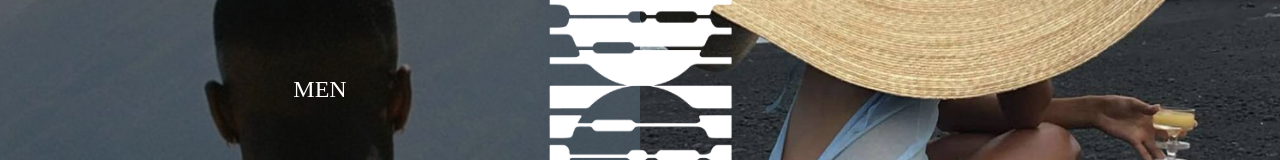
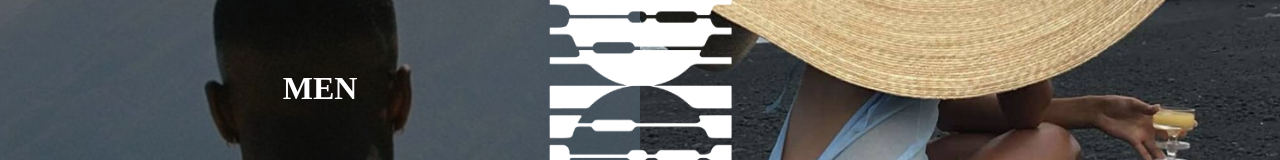
Before and after one commit to christiandp7/burnna-website, a React (Create React App) app: page / in a window 1280 px wide. Shown: the part 311-471 px from the top of the page. Built offline with nearby package versions, Linux system fonts and the light colour scheme.

Commit message:
UPDATE - Home all builded with CSS-in-JS

```diff
--- a/src/pages/Home/Home.jsx
+++ b/src/pages/Home/Home.jsx
@@ -2,6 +2,7 @@ import React, { useState, useEffect } from 'react'
 import { NavLink } from 'react-router-dom'
 import Grid from '@material-ui/core/Grid'
 import Box from '@material-ui/core/Box'
+import Typography from '@material-ui/core/Typography'
 import Link from '@material-ui/core/Link'
 import { makeStyles } from '@material-ui/core/styles'
 import { LazyLoadImage } from 'react-lazy-load-image-component'
@@ -10,31 +11,21 @@ import Fade from 'react-reveal/Fade'
 import menImg from '../../assets/images/home/men.jpg'
 import womenImg from '../../assets/images/home/women.jpg'
 import logo from '../../assets/images/isotype_white.png'
-import styles from './Home.module.scss'
 
-const CardMenu = ({ image, links }) => {
+const HeroCard = ({ image, links }) => {
 	const classes = useStyles()
-	const [showLinks, setShowLinks] = useState(false)
 
-	const handleMouseEnter = () => {
-		setShowLinks(true)
-	}
-	const handleMouseLeave = () => {
-		setShowLinks(false)
-	}
 	return (
-		<Box
-			className={styles.hero}
-			onMouseEnter={handleMouseEnter}
-			onMouseLeave={handleMouseLeave}>
-			<LazyLoadImage src={image} className={styles.heroImg} />
-			<Box className={`${classes.menuContainer} ${styles.menuContainer}`}>
-				{showLinks &&
-					links.map(linkItem => (
-						<NavLink className={classes.linkCollection} to={linkItem.link}>
+		<Box className={classes.hero}>
+			<LazyLoadImage src={image} className={classes.heroImg} />
+			<Box className={classes.heroLinkContainer}>
+				{links.map(linkItem => (
+					<NavLink className={classes.heroLink} to={linkItem.link}>
+						<Typography component="h2" variant="h3">
 							{linkItem.title}
-						</NavLink>
-					))}
+						</Typography>
+					</NavLink>
+				))}
 			</Box>
 		</Box>
 	)
@@ -50,22 +41,21 @@ const Home = () => {
 		<Box className={classes.root}>
 			<Grid container className={classes.container} spacing={0}>
 				<Grid className={classes.column} item xs={12} md={6}>
-					<CardMenu image={menImg} links={menLinks} />
+					<HeroCard image={menImg} links={menLinks} />
 				</Grid>
 				<Grid className={classes.column} item xs={12} md={6}>
-					<CardMenu image={womenImg} links={womenLinks} />
+					<HeroCard image={womenImg} links={womenLinks} />
 				</Grid>
 			</Grid>
 			<Box className={classes.logoContainer}>
-				<NavLink to="/">
-					<img src={logo} className={classes.logoImg} alt="logotype" />
-				</NavLink>
+				<img src={logo} className={classes.logoImg} alt="logotype" />
 			</Box>
 		</Box>
 	)
 }
 
 const useStyles = makeStyles(theme => ({
+	// Home
 	root: {
 		position: 'relative',
 	},
@@ -74,30 +64,6 @@ const useStyles = makeStyles(theme => ({
 	},
 	column: {
 		height: '100%',
-	},
-	// CardMenu
-	menuContainer: {
-		position: 'absolute',
-		display: 'flex',
-		flexDirection: 'column',
-		alignItems: 'center',
-		justifyContent: 'space-around',
-		width: '100%',
-		height: '100%',
-		zIndex: 2,
-		// opacity: 0,
-		transition: 'all ease 0.5s',
-	},
-	linkCollection: {
-		// padding: '5px 8px',
-		color: 'white',
-		fontFamily: theme.typography.h6.fontFamily,
-		fontSize: theme.typography.h4.fontSize,
-		textDecoration: 'none',
-		textTransform: 'uppercase',
-		'&:hover': {
-			textDecoration: 'underline',
-		},
 	},
 	// Logo
 	logoContainer: {
@@ -109,6 +75,70 @@ const useStyles = makeStyles(theme => ({
 	},
 	logoImg: {
 		maxWidth: '300px',
+		userSelect: 'none',
+		userDrag: 'none',
+	},
+	// CardMenu
+	hero: {
+		position: 'relative',
+		height: '100%',
+		overflow: 'hidden',
+		userSelect: 'none',
+		'&:before': {
+			content: "''",
+			width: '100%',
+			height: '100%',
+			position: 'absolute',
+			top: '0',
+			left: '0',
+			backgroundColor: '#000',
+			opacity: 0,
+			transition: 'all ease 0.8s',
+			zIndex: 1,
+		},
+		'&:hover': {
+			'& img': { transform: 'scale(1.08)' },
+			'&:before': { opacity: 0.5 },
+			'& $heroLinkContainer': {
+				opacity: 1,
+			},
+		},
+	},
+	heroImg: {
+		position: 'absolute',
+		top: '0',
+		right: '0',
+		width: '100%',
+		height: '100%',
+		objectFit: 'cover',
+		transition: 'all ease 1.2s',
+	},
+	heroLinkContainer: {
+		position: 'absolute',
+		display: 'flex',
+		flexDirection: 'column',
+		alignItems: 'center',
+		justifyContent: 'space-around',
+		width: '100%',
+		height: '100%',
+		zIndex: 2,
+		opacity: 0,
+		transition: 'all ease 0.38s',
+	},
+	heroLink: {
+		color: 'white',
+		textDecoration: 'none',
+		'&:hover': {
+			textDecoration: 'underline',
+			textUnderlineOffset: '3px',
+			textDecorationThickness: 'from-font',
+		},
+		'& h2': {
+			fontFamily: theme.typography.h6.fontFamily,
+			fontSize: theme.typography.h3.fontSize,
+			fontWeight: 700,
+			textTransform: 'uppercase',
+		},
 	},
 }))
 
--- a/src/pages/Home/Home.module.scss
+++ /dev/null
@@ -1,38 +0,0 @@
-.hero {
-  position: relative;
-  height: 100%;
-  overflow: hidden;
-  &:before {
-    content: '';
-    width: 100%;
-    height: 100%;
-    position: absolute;
-    top:0;
-    left: 0;
-    background-color: #000;
-    opacity: 0;
-    transition: all ease 0.8s;
-    z-index: 1;
-  }
-  &:hover {
-    // .menuContainer {
-    //   opacity: 1;
-    // }
-    .heroImg {
-      transform: scale(1.08);
-    }
-    &:before {
-      opacity: 0.5
-    }
-  }
-}
-
-.heroImg {
-  position: absolute;
-  top: 0;
-  right: 0;
-  width: 100%;
-  height: 100%;
-  object-fit: cover;
-  transition: all ease 1.2s;
-}
```
